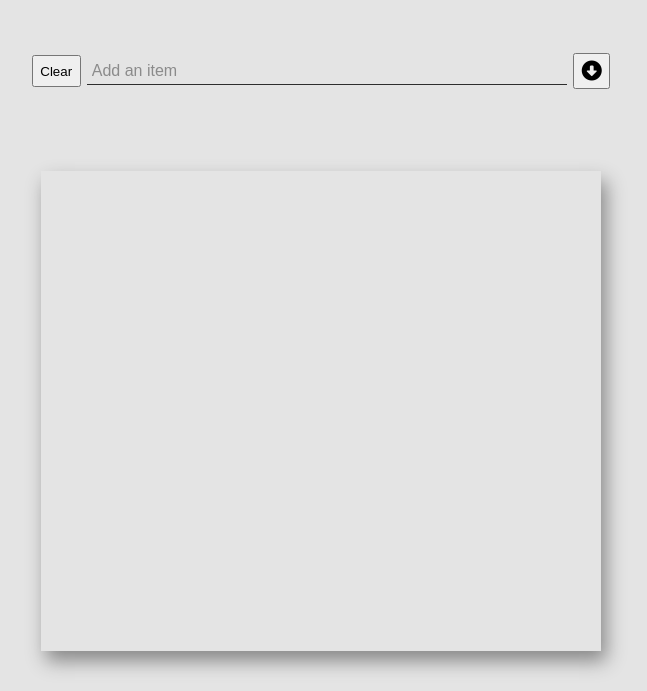
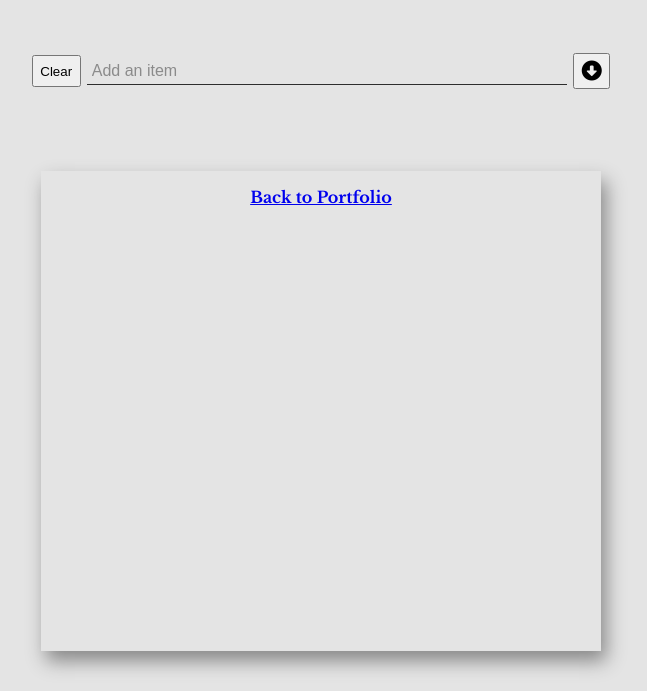
Before and after one commit to GenaAiv/to-do, a website built with webpack: page src/index.html in a window 1280 px wide. Shown: the part 125-816 px from the top of the page, without its empty margins (319-966 px from the left). Built offline with nearby package versions, Linux system fonts and the light colour scheme.

Commit message:
Update index.html

```diff
--- a/src/index.html
+++ b/src/index.html
@@ -38,6 +38,8 @@
 
 		<div class="content-window">
 			<ul id="ulList"></ul>
+
+			      <div align="center"><a class="button" href="www.genaaiv.dev">Back to Portfolio</a></div>
 		</div>
 	</body>
 </html>
```
